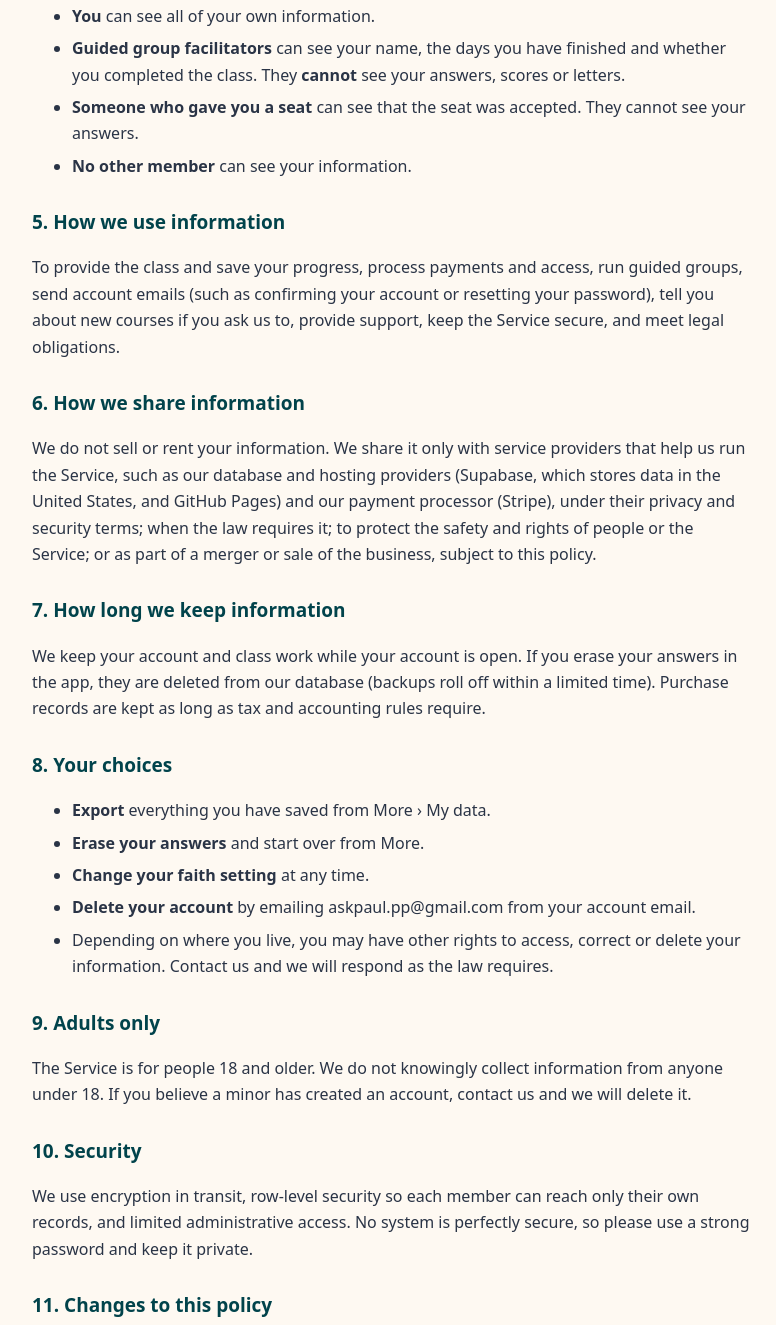
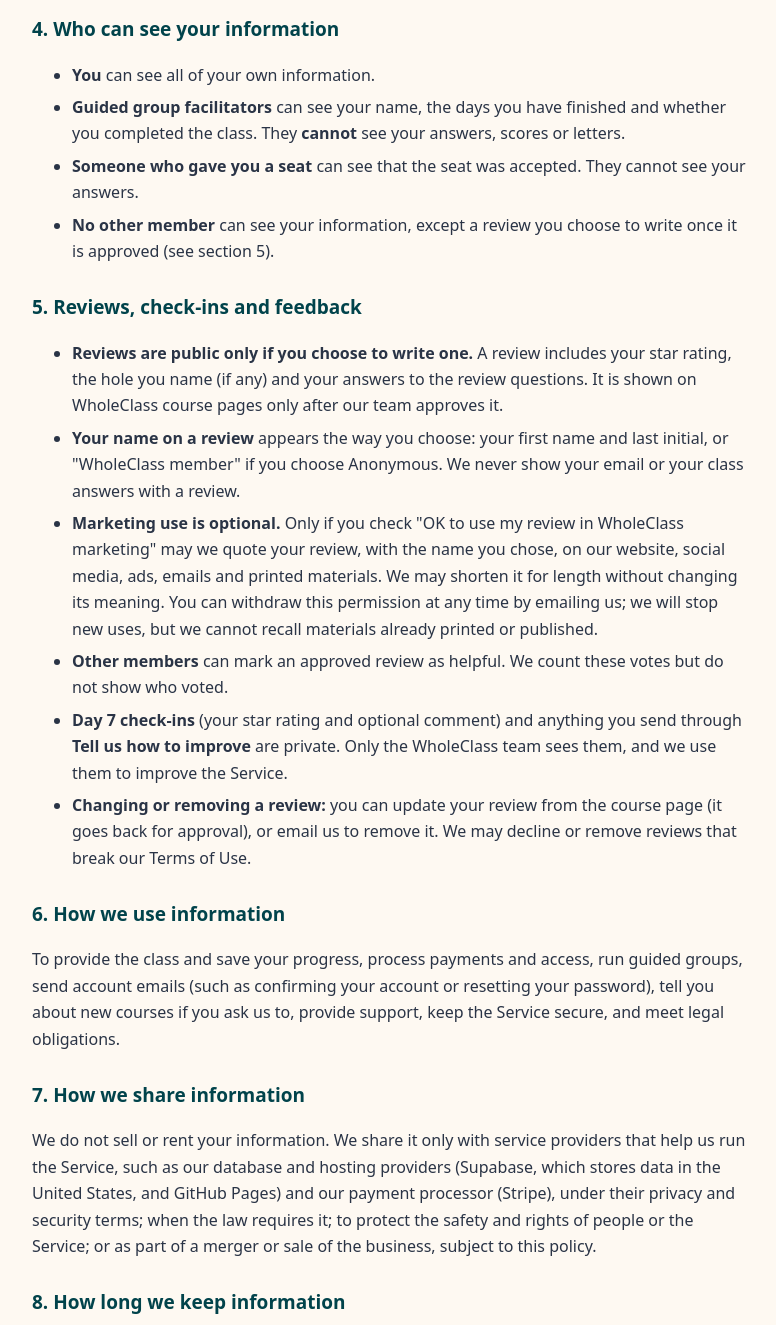
Before and after one commit to MerchCorphub/wholeclass, a plain HTML site: page privacy.html in a window 1280 px wide. Shown: the part 984-2309 px from the top of the page, without its empty margins (248-1024 px from the left). Drawn offline with Linux system fonts and the light colour scheme.

Commit message:
Privacy Policy and Terms: reviews, marketing permission, Day 7 check-ins and feedback (effective Nov 28, 2026)
Co-Authored-By: Claude Opus 5.5 <noreply@anthropic.com>
Claude-Session: https://claude.ai/code/session_01Xx3885oY32VE628mqJdAGX

```diff
--- a/privacy.html
+++ b/privacy.html
@@ -14,33 +14,43 @@ a{color:#0E6B6B} li{margin:6px 0}
 <div class="top"><img src="icons/icon-192.png" alt=""><a href="./" style="font-weight:800;color:#01434B;text-decoration:none">WholeClass</a></div>
 <h1>Privacy Policy</h1>
 <p><strong>WholeClass™ · The Know Your Holes Discovery Class</strong></p>
-<p>Effective date: November 25, 2026</p>
+<p>Effective date: November 28, 2026</p>
 <p>WholeClass is built on trust and confidentiality. This policy explains what Merch Corporation ("we," "us") collects through WholeClass and wholeclass.app (the "Service"), how we use it, and the choices you have.</p>
 <h2>1. Information you give us</h2>
 <ul>
 <li><strong>Account details:</strong> your first and last name, email address, password (stored only in encrypted form), your faith setting, and your confirmation that you are 18 or older.</li>
 <li><strong>Your class work:</strong> your Quick Five and re-scores, answers to the IWK questions, Hunts, Daily Diagnosis Boxes, actions and takeaways, your Hole Map, and your IWK Letter.</li>
 <li><strong>Access and purchases:</strong> book keys, group codes and gifted seats you use or give, and a record of your purchases (amount, date and status). Card payments are handled by Stripe; we do not receive your full card number.</li>
+<li><strong>Reviews, check-ins and feedback</strong> you choose to send (see section 5).</li>
 <li><strong>Messages to us</strong> when you contact support.</li>
 </ul>
 <h2>2. Information collected automatically</h2>
 <p>Basic technical information needed to run the Service, such as sign-in sessions, device and browser type, and error logs kept by our hosting providers. The app stores a sign-in token and cached app files on your device so it can open quickly. We do not use advertising trackers.</p>
 <h2>3. Sensitive information</h2>
-<p>What you write about your relationships, needs and experiences is personal. You choose what to write. We use it only to show it back to you and to calculate your rankings. We never sell it, never use it for advertising, and never show it to anyone else.</p>
+<p>What you write about your relationships, needs and experiences is personal. You choose what to write. We use it only to show it back to you and to calculate your rankings. We never sell it, never use it for advertising, and never show it to anyone else. The only exception is a review you choose to write, as section 5 explains.</p>
 <h2>4. Who can see your information</h2>
 <ul>
 <li><strong>You</strong> can see all of your own information.</li>
 <li><strong>Guided group facilitators</strong> can see your name, the days you have finished and whether you completed the class. They <strong>cannot</strong> see your answers, scores or letters.</li>
 <li><strong>Someone who gave you a seat</strong> can see that the seat was accepted. They cannot see your answers.</li>
-<li><strong>No other member</strong> can see your information.</li>
+<li><strong>No other member</strong> can see your information, except a review you choose to write once it is approved (see section 5).</li>
 </ul>
-<h2>5. How we use information</h2>
+<h2>5. Reviews, check-ins and feedback</h2>
+<ul>
+<li><strong>Reviews are public only if you choose to write one.</strong> A review includes your star rating, the hole you name (if any) and your answers to the review questions. It is shown on WholeClass course pages only after our team approves it.</li>
+<li><strong>Your name on a review</strong> appears the way you choose: your first name and last initial, or "WholeClass member" if you choose Anonymous. We never show your email or your class answers with a review.</li>
+<li><strong>Marketing use is optional.</strong> Only if you check "OK to use my review in WholeClass marketing" may we quote your review, with the name you chose, on our website, social media, ads, emails and printed materials. We may shorten it for length without changing its meaning. You can withdraw this permission at any time by emailing us; we will stop new uses, but we cannot recall materials already printed or published.</li>
+<li><strong>Other members</strong> can mark an approved review as helpful. We count these votes but do not show who voted.</li>
+<li><strong>Day 7 check-ins</strong> (your star rating and optional comment) and anything you send through <strong>Tell us how to improve</strong> are private. Only the WholeClass team sees them, and we use them to improve the Service.</li>
+<li><strong>Changing or removing a review:</strong> you can update your review from the course page (it goes back for approval), or email us to remove it. We may decline or remove reviews that break our Terms of Use.</li>
+</ul>
+<h2>6. How we use information</h2>
 <p>To provide the class and save your progress, process payments and access, run guided groups, send account emails (such as confirming your account or resetting your password), tell you about new courses if you ask us to, provide support, keep the Service secure, and meet legal obligations.</p>
-<h2>6. How we share information</h2>
+<h2>7. How we share information</h2>
 <p>We do not sell or rent your information. We share it only with service providers that help us run the Service, such as our database and hosting providers (Supabase, which stores data in the United States, and GitHub Pages) and our payment processor (Stripe), under their privacy and security terms; when the law requires it; to protect the safety and rights of people or the Service; or as part of a merger or sale of the business, subject to this policy.</p>
-<h2>7. How long we keep information</h2>
-<p>We keep your account and class work while your account is open. If you erase your answers in the app, they are deleted from our database (backups roll off within a limited time). Purchase records are kept as long as tax and accounting rules require.</p>
-<h2>8. Your choices</h2>
+<h2>8. How long we keep information</h2>
+<p>We keep your account, class work and reviews while your account is open. Deleting your account deletes your reviews, check-ins and helpful votes. If you erase your answers in the app, they are deleted from our database (backups roll off within a limited time). Purchase records are kept as long as tax and accounting rules require.</p>
+<h2>9. Your choices</h2>
 <ul>
 <li><strong>Export</strong> everything you have saved from More › My data.</li>
 <li><strong>Erase your answers</strong> and start over from More.</li>
@@ -48,13 +58,13 @@ a{color:#0E6B6B} li{margin:6px 0}
 <li><strong>Delete your account</strong> by emailing askpaul.pp@gmail.com from your account email.</li>
 <li>Depending on where you live, you may have other rights to access, correct or delete your information. Contact us and we will respond as the law requires.</li>
 </ul>
-<h2>9. Adults only</h2>
+<h2>10. Adults only</h2>
 <p>The Service is for people 18 and older. We do not knowingly collect information from anyone under 18. If you believe a minor has created an account, contact us and we will delete it.</p>
-<h2>10. Security</h2>
+<h2>11. Security</h2>
 <p>We use encryption in transit, row-level security so each member can reach only their own records, and limited administrative access. No system is perfectly secure, so please use a strong password and keep it private.</p>
-<h2>11. Changes to this policy</h2>
+<h2>12. Changes to this policy</h2>
 <p>We may update this policy by posting a new version with a new effective date and, for material changes, notice in the app or by email.</p>
-<h2>12. Contact us</h2>
+<h2>13. Contact us</h2>
 <p>Merch Corporation · WholeClass · askpaul.pp@gmail.com</p>
 <a class="back" href="./">‹ Back to WholeClass</a>
 </main></body></html>
--- a/sw.js
+++ b/sw.js
@@ -1,6 +1,6 @@
 // WholeClass service worker: caches only the app's own static files so it opens fast and offline.
 // Account data from the database is never cached.
-const CACHE = 'wholeclass-static-v15';
+const CACHE = 'wholeclass-static-v16';
 const STATIC = /\.(?:html|js|css|png|jpe?g|webp|svg|ico|json|woff2?)$/i;
 self.addEventListener('install', () => self.skipWaiting());
 self.addEventListener('activate', e => e.waitUntil(caches.keys().then(keys => Promise.all(keys.filter(k => k !== CACHE).map(k => caches.delete(k)))).then(() => self.clients.claim())));
```
Also changed, not shown: terms.html (+3 -1 lines), 2 other files.
